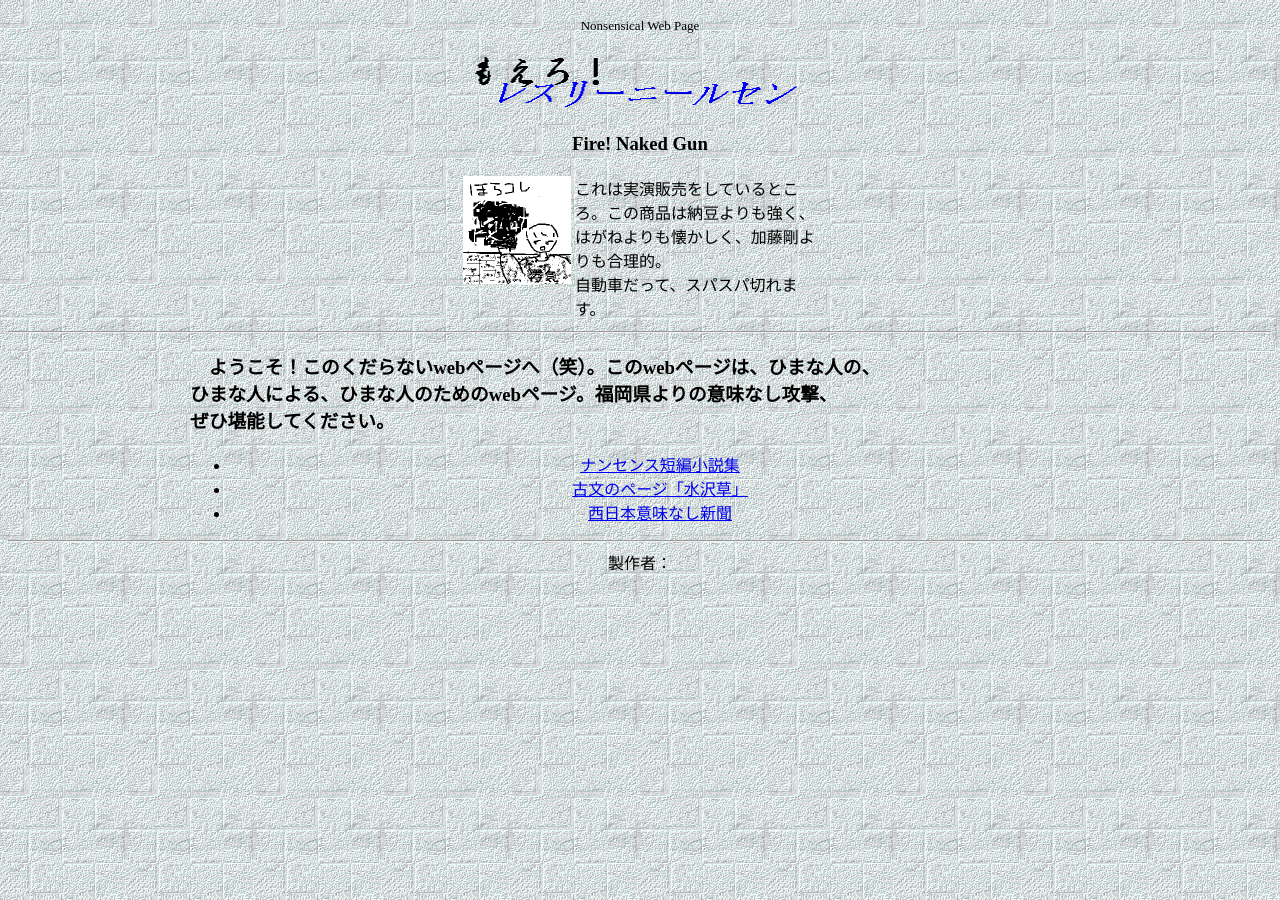
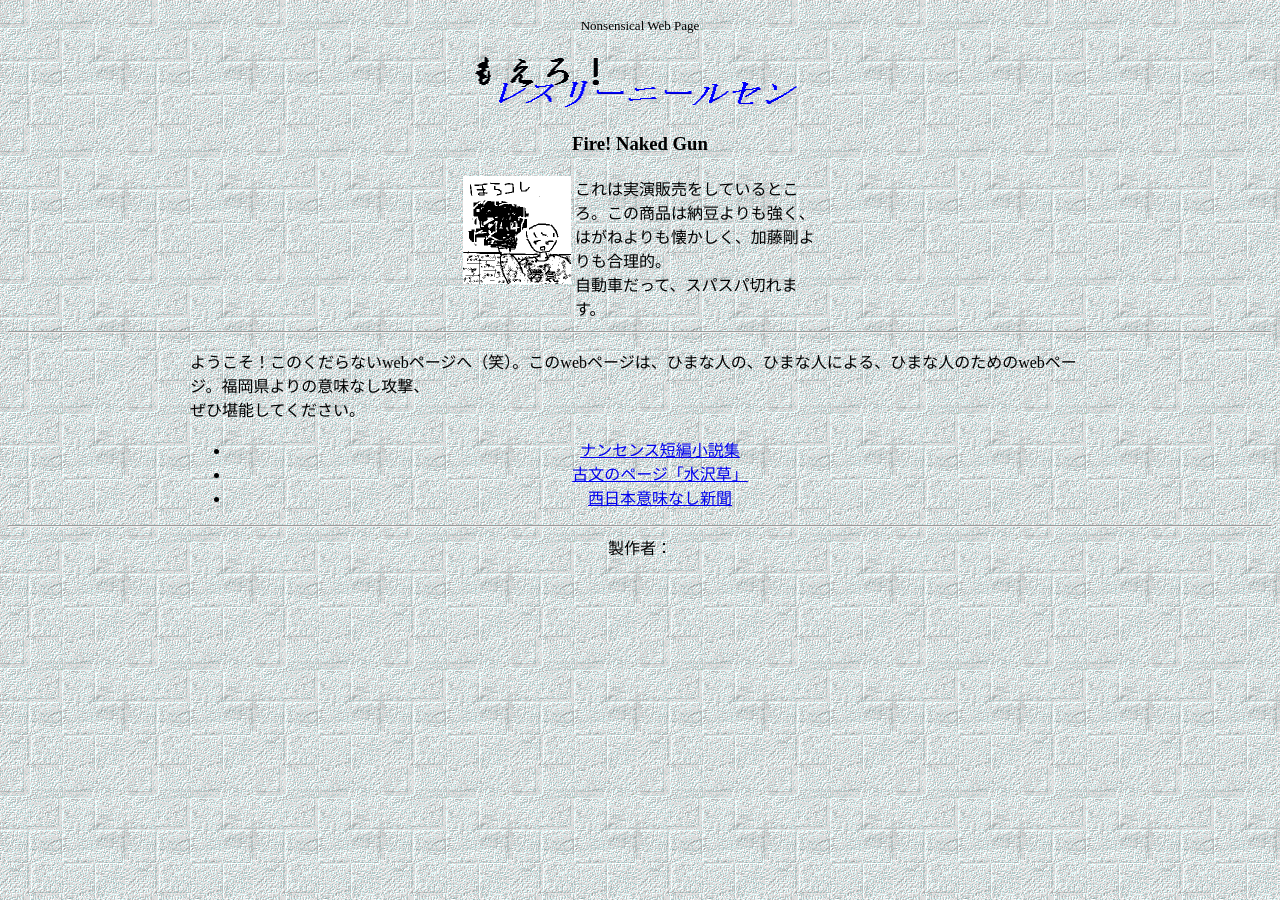
Before and after one commit to mtmt2199/mtmt2199.github.io, a Jekyll site: the page moero/moero.html, which Jekyll copies as it is, in a window 1280 px wide. Built offline with Jekyll 4.4.1, drawn with Linux system fonts in a browser that asks for light colours.

Commit message:
moero.html を更新

```diff
--- a/moero/moero.html
+++ b/moero/moero.html
@@ -30,8 +30,7 @@ Fire! Naked Gun</H3>
 <HR align = center>
 
 <div id="cont-area">
-<H3 align = left>
-　ようこそ！このくだらないwebページへ（笑）。このwebページは、ひまな人の、<br>ひまな人による、ひまな人のためのwebページ。福岡県よりの意味なし攻撃、<br>ぜひ堪能してください。</H3>
+<p align=left>ようこそ！このくだらないwebページへ（笑）。このwebページは、ひまな人の、ひまな人による、ひまな人のためのwebページ。福岡県よりの意味なし攻撃、<br>ぜひ堪能してください。</p>
 
 <UL>
 <LI><A HREF = "syosetu.html">ナンセンス短編小説集</A>
```
